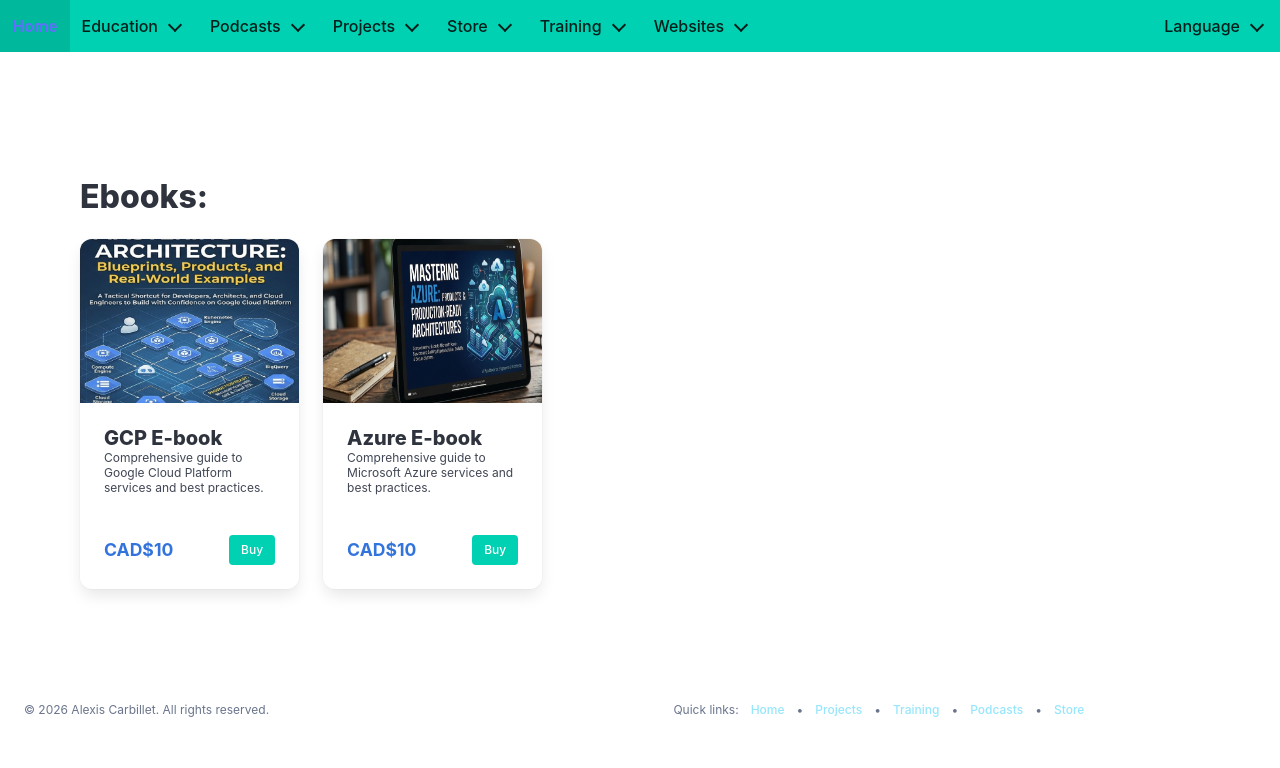
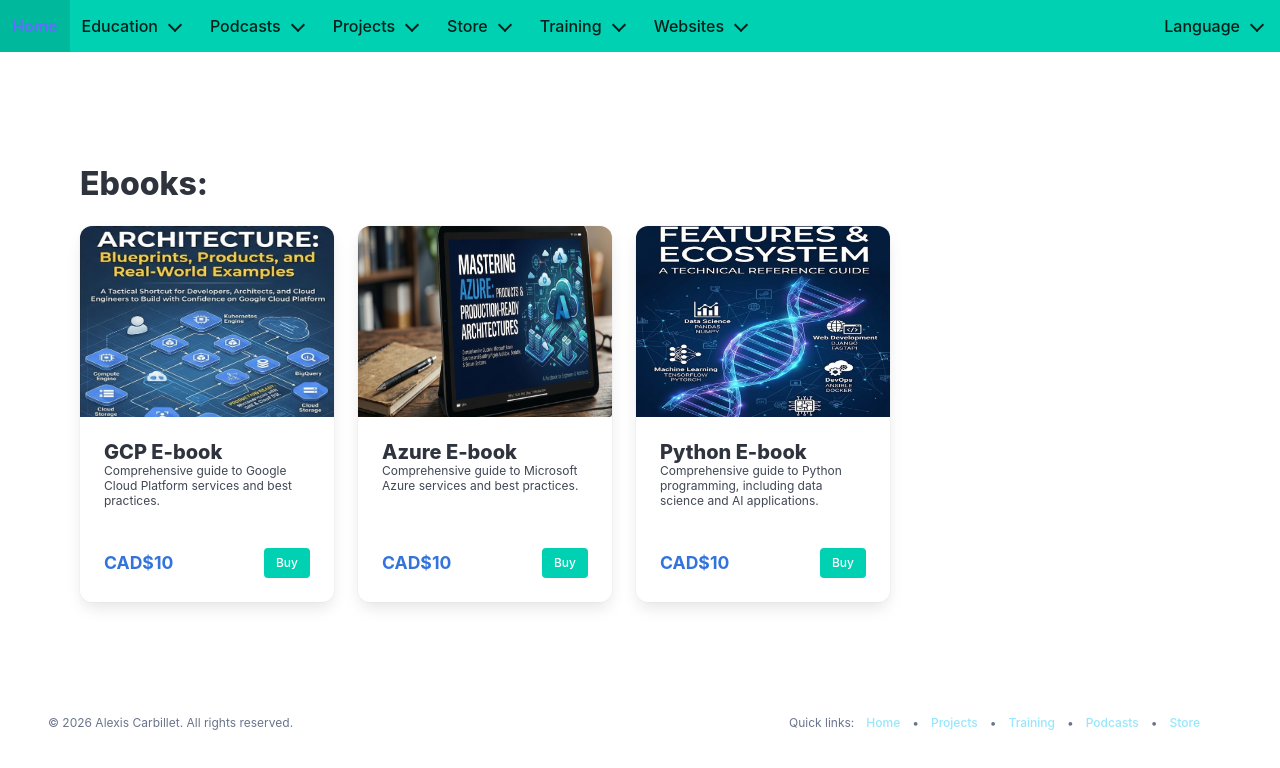
Before and after one commit to alexiscarbillet/alexis-carbillet, a React (Vite) app: page /digital-assets-ebooks in a window 1280 px wide. Shown: the top 768 px of the page. Built offline with nearby package versions, Linux system fonts and the light colour scheme.

Commit message:
ebook python

```diff
--- a/src/Ebooks.jsx
+++ b/src/Ebooks.jsx
@@ -21,6 +21,13 @@
       price: "CAD$10",
       image: "/assets/ebooks/azure-ebook.png",
       descriptionKey: "digital-assets.ebooks.azure-ebook-desc"
+    },
+    {
+      titleKey: "digital-assets.ebooks.python-ebook",
+      url: "https://shop.alexis-carbillet.com/l/python-ebook",
+      price: "CAD$10",
+      image: "/assets/ebooks/python-ebook.png",
+      descriptionKey: "digital-assets.ebooks.python-ebook-desc"
     }
   ];
 
--- a/src/i18n/en.json
+++ b/src/i18n/en.json
@@ -281,7 +281,9 @@
       "gcp-ebook": "GCP E-book",
       "gcp-ebook-desc": "Comprehensive guide to Google Cloud Platform services and best practices.",
       "azure-ebook": "Azure E-book",
-      "azure-ebook-desc": "Comprehensive guide to Microsoft Azure services and best practices."
+      "azure-ebook-desc": "Comprehensive guide to Microsoft Azure services and best practices.",
+      "python-ebook": "Python E-book",
+      "python-ebook-desc": "Comprehensive guide to Python programming, including data science and AI applications."
     }
   },
   "diplomas": [
--- a/src/i18n/es.json
+++ b/src/i18n/es.json
@@ -279,7 +279,9 @@
       "gcp-ebook": "E-book de GCP",
       "gcp-ebook-desc": "Guía completa de los servicios de Google Cloud Platform y las mejores prácticas.",
       "azure-ebook": "E-book de Azure",
-      "azure-ebook-desc": "Guía completa de los servicios de Microsoft Azure y las mejores prácticas."
+      "azure-ebook-desc": "Guía completa de los servicios de Microsoft Azure y las mejores prácticas.",
+      "python-ebook": "E-book de Python",
+      "python-ebook-desc": "Guía completa de programación en Python, incluyendo aplicaciones de ciencia de datos e IA."
     }
   },
   "diplomas": [
--- a/src/i18n/fr.json
+++ b/src/i18n/fr.json
@@ -282,7 +282,9 @@
       "gcp-ebook": "E-book GCP",
       "gcp-ebook-desc": "Guide complet des services Google Cloud Platform et des meilleures pratiques.",
       "azure-ebook": "E-book Azure",
-      "azure-ebook-desc": "Guide complet des services Microsoft Azure et des meilleures pratiques."
+      "azure-ebook-desc": "Guide complet des services Microsoft Azure et des meilleures pratiques.",
+      "python-ebook": "E-book Python",
+      "python-ebook-desc": "Guide complet de la programmation Python, y compris les applications de data science et d'IA."
     }
   },
   "diplomas": [
```
Also changed, not shown: public/assets/ebooks/python-ebook.png (added).
